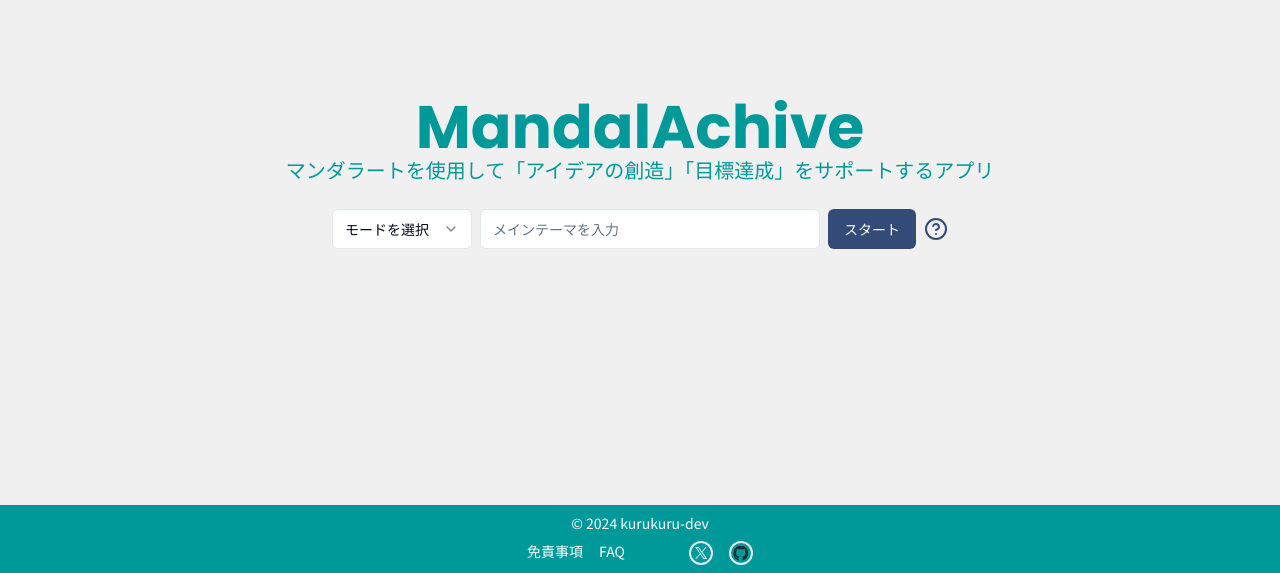
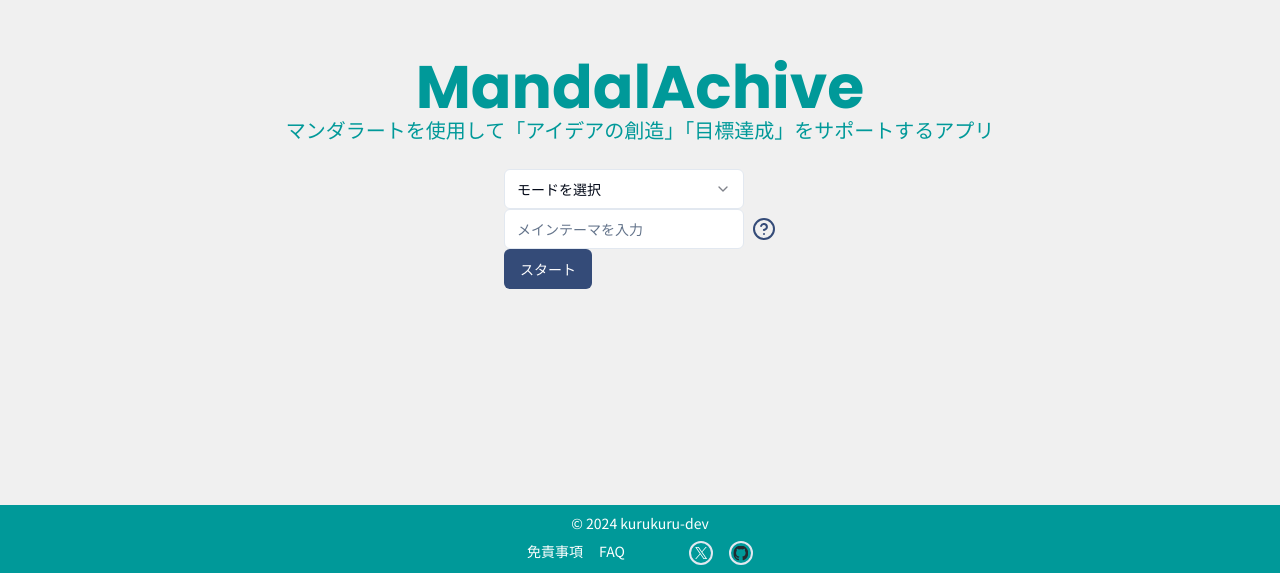
Before and after one commit to kurukuru-dev/mandal-achieve, a Next.js app: page / in a window 1280 px wide. Shown: the part 227-800 px from the top of the page. Built offline with nearby package versions, Linux system fonts and the light colour scheme.

Commit message:
リファクタリングと機能を途中まで実装

```diff
--- a/src/app/page.tsx
+++ b/src/app/page.tsx
@@ -1,4 +1,5 @@
 import CustomerInput from '@/components/customerInput';
+import HowToButton from '@/components/howToButton';
 import Footer from '@/components/footer';
 
 export default function Home() {
@@ -9,7 +10,10 @@ export default function Home() {
         <h2 className="text-xl text-primary">
           マンダラートを使用して「アイデアの創造」「目標達成」をサポートするアプリ
         </h2>
-        <CustomerInput />
+        <div className="mt-6 flex items-center gap-x-2">
+          <CustomerInput />
+          <HowToButton />
+        </div>
       </main>
       <Footer />
     </div>
--- a/src/components/CustomerInput.tsx
+++ b/src/components/CustomerInput.tsx
@@ -1,4 +1,7 @@
-import { CircleHelp } from 'lucide-react';
+'use client';
+
+import React from 'react';
+import { useRouter } from 'next/router';
 import { Button } from '@/components/ui/button';
 import {
   Select,
@@ -11,9 +14,26 @@ import {
 import { Input } from '@/components/ui/input';
 
 export default function CustomerInput() {
+  // const router = useRouter();
+
+  const onSubmit = (e: React.FormEvent<HTMLFormElement>) => {
+    e.preventDefault();
+
+    const selectedMode = e.currentTarget.mode.value;
+    const mainTheme = e.currentTarget.mainTheme.value;
+
+    // if (router.isReady) {
+    //   if (selectedMode === 'create') {
+    //     router.push(`/create?mainTheme=${mainTheme}`);
+    //   } else if (selectedMode === 'achive') {
+    //     router.push(`/achive?mainTheme=${mainTheme}`);
+    //   }
+    // }
+  };
+
   return (
-    <div className="mt-6 flex items-center gap-x-2">
-      <Select>
+    <form onSubmit={onSubmit}>
+      <Select name="mode">
         <SelectTrigger className="w-60">
           <SelectValue placeholder="モードを選択" />
         </SelectTrigger>
@@ -24,11 +44,8 @@ export default function CustomerInput() {
           </SelectGroup>
         </SelectContent>
       </Select>
-      <Input type="text" placeholder="メインテーマを入力" />
+      <Input type="text" name="mainTheme" placeholder="メインテーマを入力" />
       <Button variant="accent">スタート</Button>
-      <button title="使い方" className="h-6 w-6">
-        <CircleHelp className="text-accent hover:text-accent-hover" />
-      </button>
-    </div>
+    </form>
   );
 }
--- /dev/null
+++ b/src/components/howToButton.tsx
@@ -0,0 +1,9 @@
+import { CircleHelp } from "lucide-react";
+
+export default function HowToButton() {
+  return (
+    <button title="使い方" className="h-6 w-6">
+      <CircleHelp className="text-accent hover:text-accent-hover" />
+    </button>
+  );
+}
```
Also changed, not shown: 1 other file (tests, documents, lock files or other folders).
